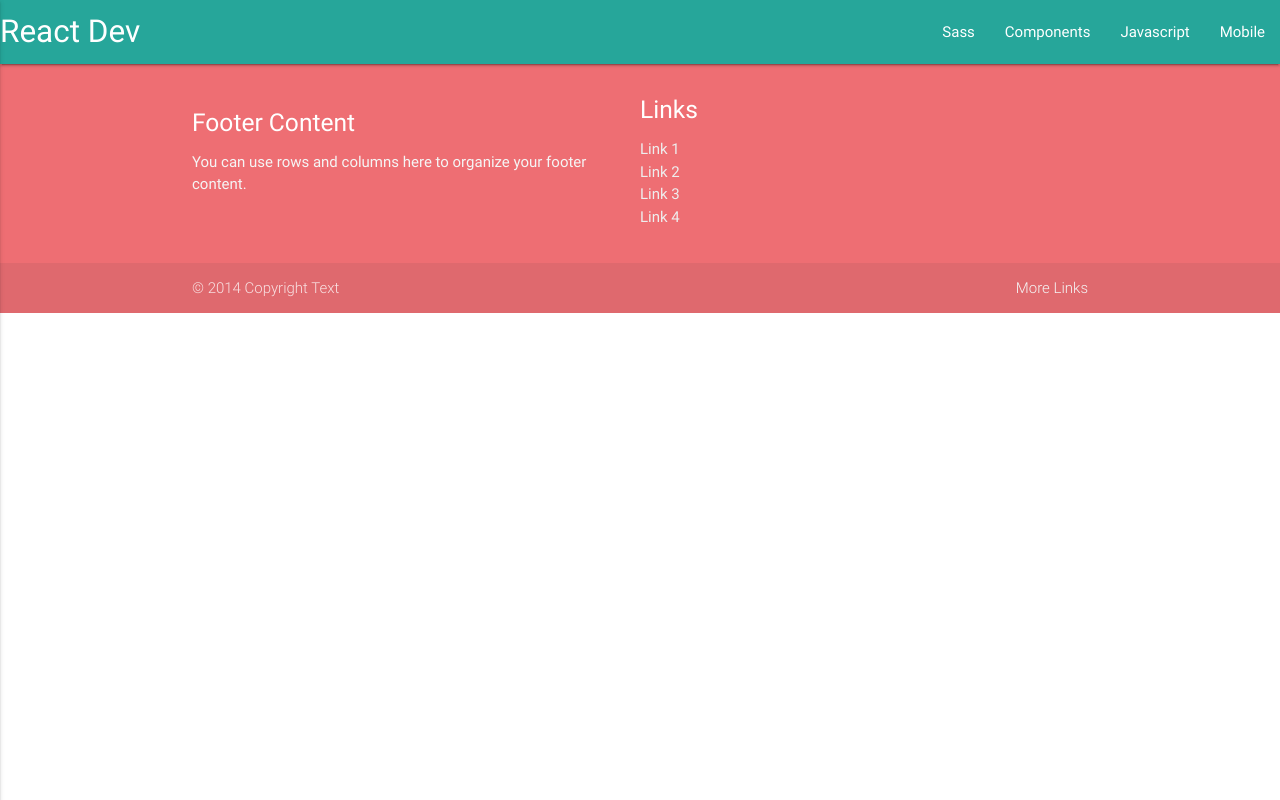
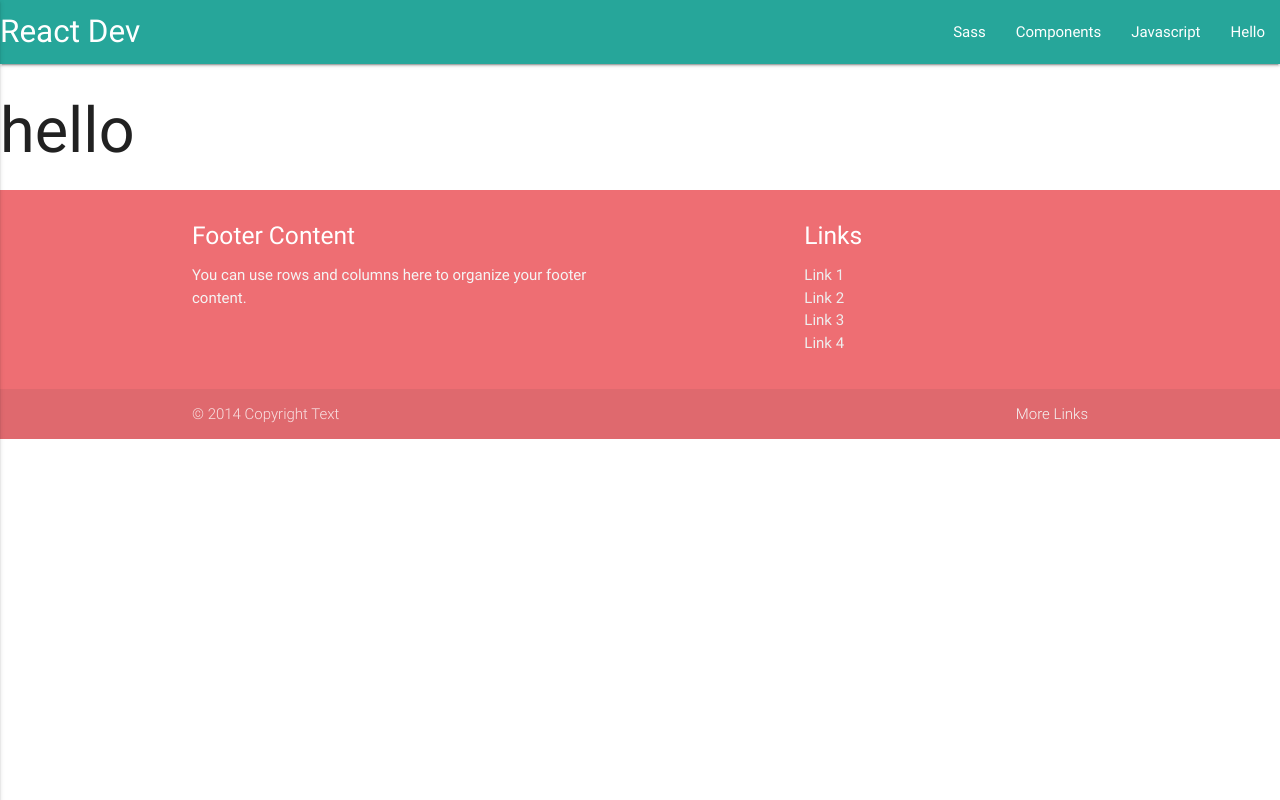
Before and after one commit to VishalVema/ecomm, a React app: page /list in a window 1280 px wide. Built offline with nearby package versions, Linux system fonts and the light colour scheme.

Commit message:
Router Added

```diff
--- a/package.json
+++ b/package.json
@@ -30,7 +30,8 @@
     "react-dom": "^15.5.4",
     "react-hot-loader": "^3.1.1",
     "react-redux": "^5.0.4",
-    "react-router": "^3.0.0",
+    "react-router": "^4.2.0",
+    "react-router-dom": "^4.2.2",
     "redbox-react": "^1.3.6",
     "redux": "^3.6.0",
     "redux-thunk": "^2.2.0",
--- a/src/components/common/footer.js
+++ b/src/components/common/footer.js
@@ -13,7 +13,7 @@ class Footer extends Component{
                 <h5 className="white-text">Footer Content</h5>
                 <p className="grey-text text-lighten-4">You can use rows and columns here to organize your footer content.</p>
               </div>
-              <div classNameName="col l4 offset-l2 s12">
+              <div className="col l4 offset-l2 s12">
                 <h5 className="white-text">Links</h5>
                 <ul>
                   <li><a className="grey-text text-lighten-3" href="#!">Link 1</a></li>
--- a/src/components/common/header.js
+++ b/src/components/common/header.js
@@ -1,6 +1,8 @@
 "use strict";
 import React from 'react';
+import { Link } from 'react-router-dom'
 import './styles/header.scss';
+
 
 class Header extends React.Component {
 
@@ -9,6 +11,7 @@ class Header extends React.Component {
     const logo_name = this.props.logo;
 
     return (
+
         <div className="valign-wrapper">
 
           <nav>
@@ -19,17 +22,19 @@ class Header extends React.Component {
                 <li><a href="sass.html">Sass</a></li>
                 <li><a href="badges.html">Components</a></li>
                 <li><a href="collapsible.html">Javascript</a></li>
-              <li><a href="mobile.html">Mobile</a></li>
+                <li><Link to="list">Hello</Link></li>
               </ul>
               <ul className="side-nav" id="mobile-demo">
                 <li><a href="sass.html">Sass</a></li>
                 <li><a href="badges.html">Components</a></li>
                 <li><a href="collapsible.html">Javascript</a></li>
-              <li><a href="mobile.html">Mobile</a></li>
+                <li><Link to="list">Hello</Link></li>
+
               </ul>
             </div>
           </nav>
         </div>
+
     );
   }
 }
--- /dev/null
+++ b/src/components/lists.js
@@ -0,0 +1,7 @@
+import React from 'react';
+
+const List = () => {
+  return (<h1>hello</h1>);
+}
+
+export default List;
--- a/src/main.js
+++ b/src/main.js
@@ -4,21 +4,27 @@ import React from 'react';
 import ReactDOM from 'react-dom';
 //import Header from './components/common/header';
 import Home from './components/home';
+import List from './components/lists';
 import {Header, Carousel, GradientDivider, Footer} from './components/common/index';
 import { Router, Route, Link, IndexRoute, hashHistory, browserHistory } from 'react-router';
+import { BrowserRouter, Switch } from 'react-router-dom';
 
 
 
 
 ReactDOM.render(
 	<div>
-	<Header logo="React Dev"/>
-	<Router history={browserHistory}>
 
-	<Route path='/' component={Home} />
+			<BrowserRouter>
+				<div>
+					<Header logo="React Dev"/>
+					<Route exact path='/' component={Home} />
+					<Route path='/list' component={List} />
+					<Footer />
+				</div>
 
-	</Router>
-	<Footer />
+			</BrowserRouter>
+
 	</div>
 
 	, document.getElementById('root'));
```
Also changed, not shown: 2 other files (tests, documents, lock files or other folders). Lines whose indentation alone changed are shown as unchanged.
